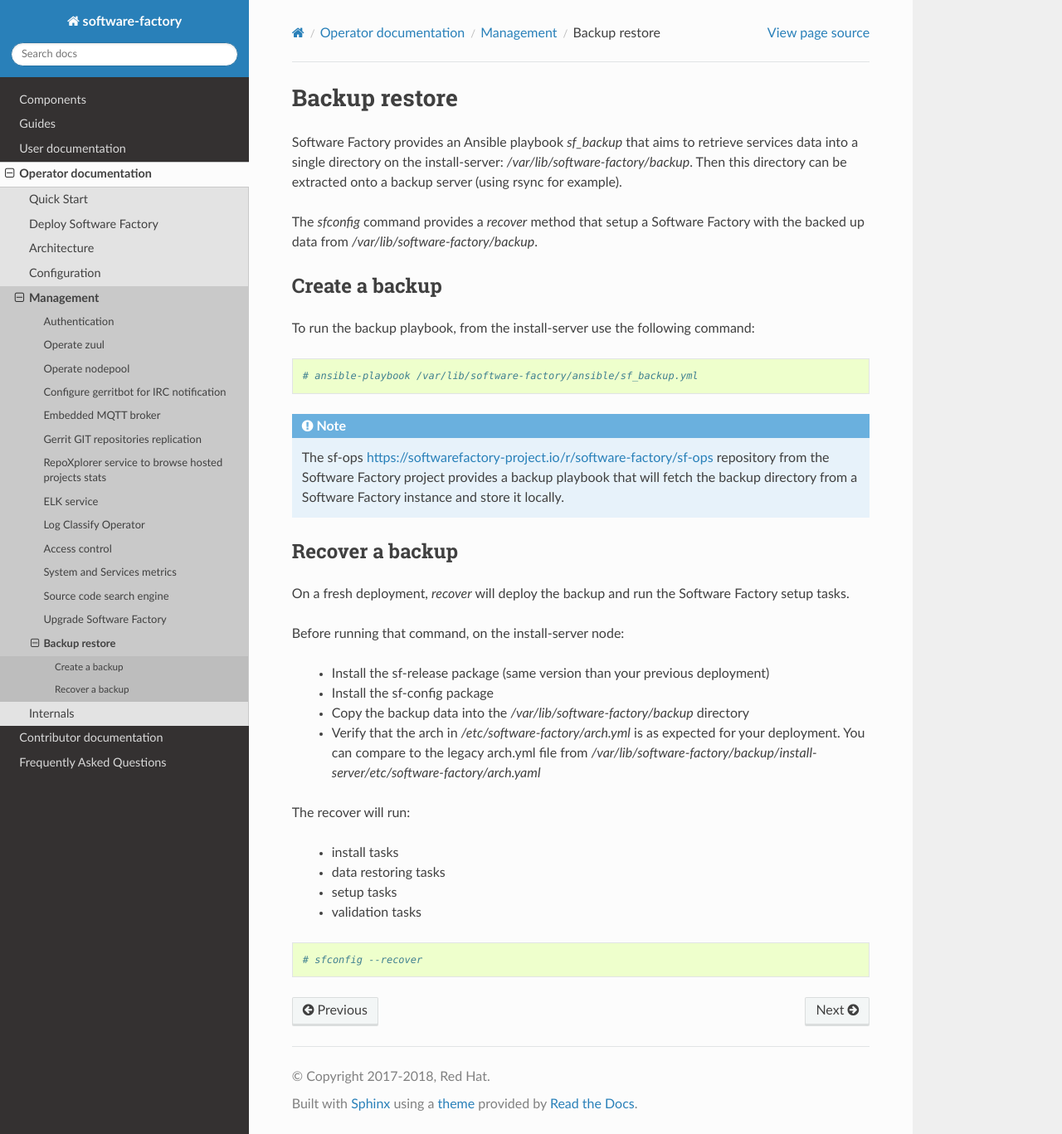
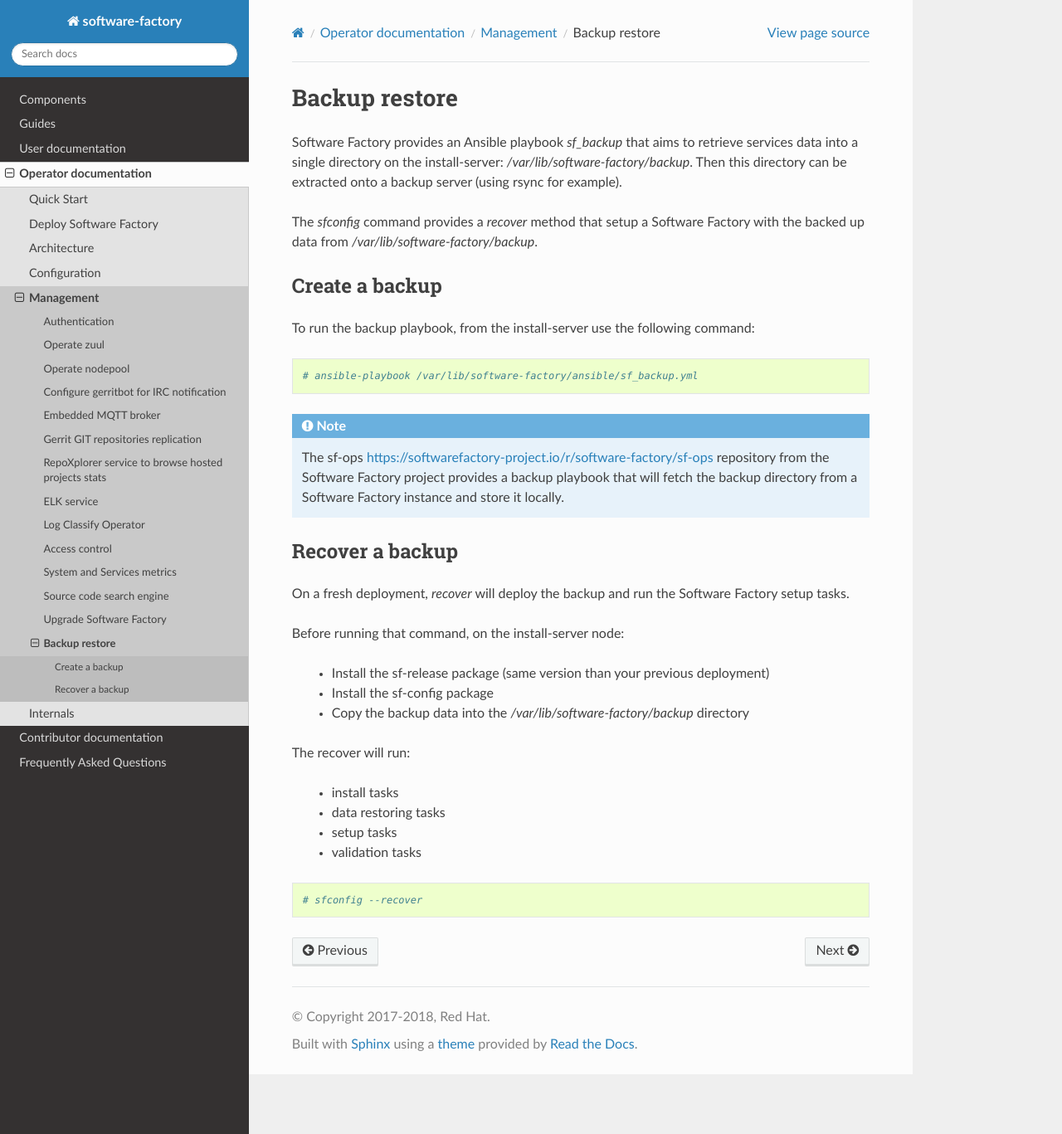
Before and after one commit to softwarefactory-project/sf-docs, a Sphinx documentation site: the page built from docs/operator/backup_restore.rst, in a window 1280 px wide and 1367 px high. Shown: the whole window at 83% size. Built offline with Sphinx 7.4.7 and the Read the Docs theme 2.0.0, drawn with Linux system fonts in a browser that asks for light colours.

Commit message:
Backup restore: remove manual step for arch.yaml
This change removes the documentation for the manual step required
to restore the arch.yaml file since it is no longer required.

Change-Id: Ie0b7e7fa2e1f1ff77c8dc6455733fe5333bfcb25

```diff
--- a/docs/operator/backup_restore.rst
+++ b/docs/operator/backup_restore.rst
@@ -36,9 +36,6 @@
  - Install the sf-release package (same version than your previous deployment)
  - Install the sf-config package
  - Copy the backup data into the */var/lib/software-factory/backup* directory
- - Verify that the arch in */etc/software-factory/arch.yml* is as expected for
-   your deployment. You can compare to the legacy arch.yml file from
-   */var/lib/software-factory/backup/install-server/etc/software-factory/arch.yaml*
 
 The recover will run:
 
```
